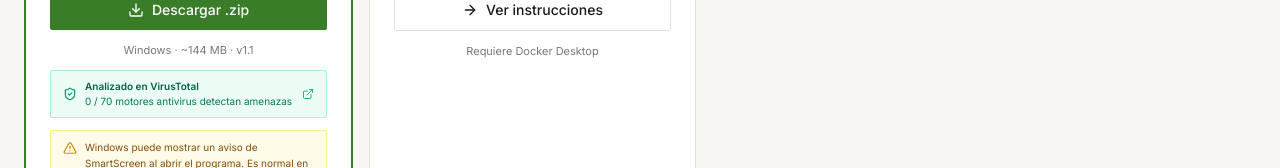
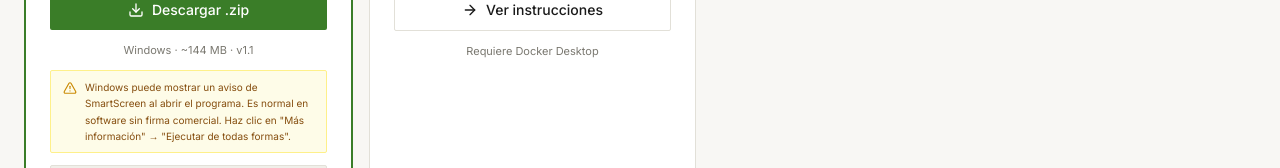
Before and after one commit to vacashot/zahorifields-web, a React (Vite) app: page /download in a window 1280 px wide. Shown: the part 488-656 px from the top of the page. Built offline with nearby package versions, Linux system fonts and the light colour scheme; no server answers.

Commit message:
Remove VirusTotal badge — false positives from PyInstaller packaging

```diff
--- a/src/pages/Download.jsx
+++ b/src/pages/Download.jsx
@@ -1,10 +1,9 @@
 import { useState } from 'react'
-import { Download as DownloadIcon, Terminal, CheckCircle, AlertCircle, ArrowRight, ShieldCheck, ShieldX, AlertTriangle, ExternalLink } from 'lucide-react'
+import { Download as DownloadIcon, Terminal, CheckCircle, AlertCircle, ArrowRight, ShieldCheck, ShieldX, AlertTriangle } from 'lucide-react'
 import { Link } from 'react-router-dom'
 import { useDownloadCount, formatCount } from '../hooks/useStats'
 
 const OFFICIAL_HASH = '28AA513A060F866C707DFA4B3E1A351397E394AEFA9C12906951B669631AE857'
-const VIRUSTOTAL_URL = `https://www.virustotal.com/gui/file/${OFFICIAL_HASH.toLowerCase()}`
 
 function HashVerifier() {
   const [input, setInput] = useState('')
@@ -89,22 +88,6 @@
             </a>
             <p className="text-[11px] text-muted mt-3 text-center">Windows · ~144 MB · v1.1</p>
 
-            {/* VirusTotal badge */}
-            <a
-              href={VIRUSTOTAL_URL}
-              target="_blank"
-              rel="noreferrer noopener"
-              className="mt-3 flex items-center justify-between gap-2 bg-emerald-50 border border-emerald-200 rounded-sm px-3 py-2 hover:bg-emerald-100 transition-colors group"
-            >
-              <div className="flex items-center gap-2">
-                <ShieldCheck className="w-3.5 h-3.5 text-emerald-600 shrink-0" />
-                <div>
-                  <p className="text-[10px] font-semibold text-emerald-800">Analizado en VirusTotal</p>
-                  <p className="text-[10px] text-emerald-700">0 / 70 motores antivirus detectan amenazas</p>
-                </div>
-              </div>
-              <ExternalLink className="w-3 h-3 text-emerald-500 shrink-0 group-hover:text-emerald-700 transition-colors" />
-            </a>
 
             <div className="mt-3 flex items-start gap-2 bg-yellow-50 border border-yellow-200 rounded-sm px-3 py-2">
               <AlertTriangle className="w-3.5 h-3.5 text-yellow-600 mt-0.5 shrink-0" />
```
